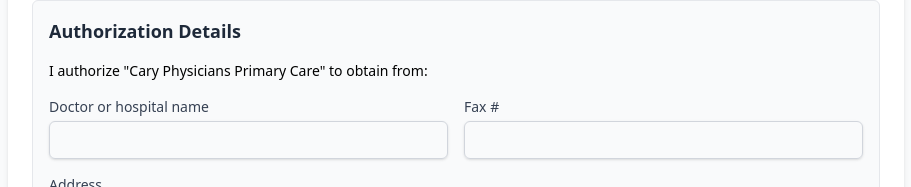
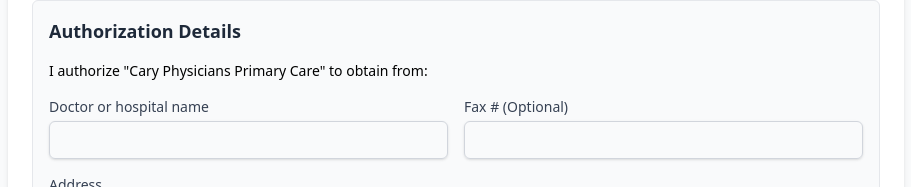
Before and after one commit to AbuBakarSheraz/cary_physicians, a React (Vite) app: page /Release_Medical_Record in a window 1280 px wide. Shown: the part 454-641 px from the top of the page, without its empty margins (184-1095 px from the left). Built offline with nearby package versions, Linux system fonts and the light colour scheme.

Commit message:
NewPatientpacket 1.3

```diff
--- a/src/pages/Packet/InputForms/RelaeseRecord.jsx
+++ b/src/pages/Packet/InputForms/RelaeseRecord.jsx
@@ -524,7 +524,7 @@
                   </div>
 
                   <div>
-                    <label className="block text-sm font-medium text-gray-700 mb-1">Fax #</label>
+                    <label className="block text-sm font-medium text-gray-700 mb-1">Fax # (Optional)</label>
                     <input
                       type="text"
                       name="faxNumber"
--- a/src/pages/Packet/Showforms/RecordReleaseForms.jsx
+++ b/src/pages/Packet/Showforms/RecordReleaseForms.jsx
@@ -86,7 +86,7 @@
           <table className="min-w-full divide-y divide-gray-200">
             <thead className="bg-gray-50">
               <tr>
-                <th className="px-6 py-3 text-left text-xs font-medium text-gray-500 uppercase">ID</th>
+                {/* <th className="px-6 py-3 text-left text-xs font-medium text-gray-500 uppercase">ID</th> */}
                 <th className="px-6 py-3 text-left text-xs font-medium text-gray-500 uppercase">Patient Name</th>
                 <th className="px-6 py-3 text-left text-xs font-medium text-gray-500 uppercase">Upload Date</th>
                 <th className="px-6 py-3 text-left text-xs font-medium text-gray-500 uppercase">Actions</th>
@@ -95,7 +95,7 @@
             <tbody className="bg-white divide-y divide-gray-200">
               {releaseForms.map((form) => (
                 <tr key={form.id} className="hover:bg-gray-50">
-                  <td className="px-6 py-4 text-sm text-gray-900">{form.id}</td>
+                  {/* <td className="px-6 py-4 text-sm text-gray-900">{form.id}</td> */}
                   <td className="px-6 py-4 text-sm text-gray-900">{form.patient_name}</td>
                   <td className="px-6 py-4 text-sm text-gray-500">{formatDate(form.upload_date)}</td>
                   <td className="px-6 py-4 text-sm font-medium space-x-3">
```
